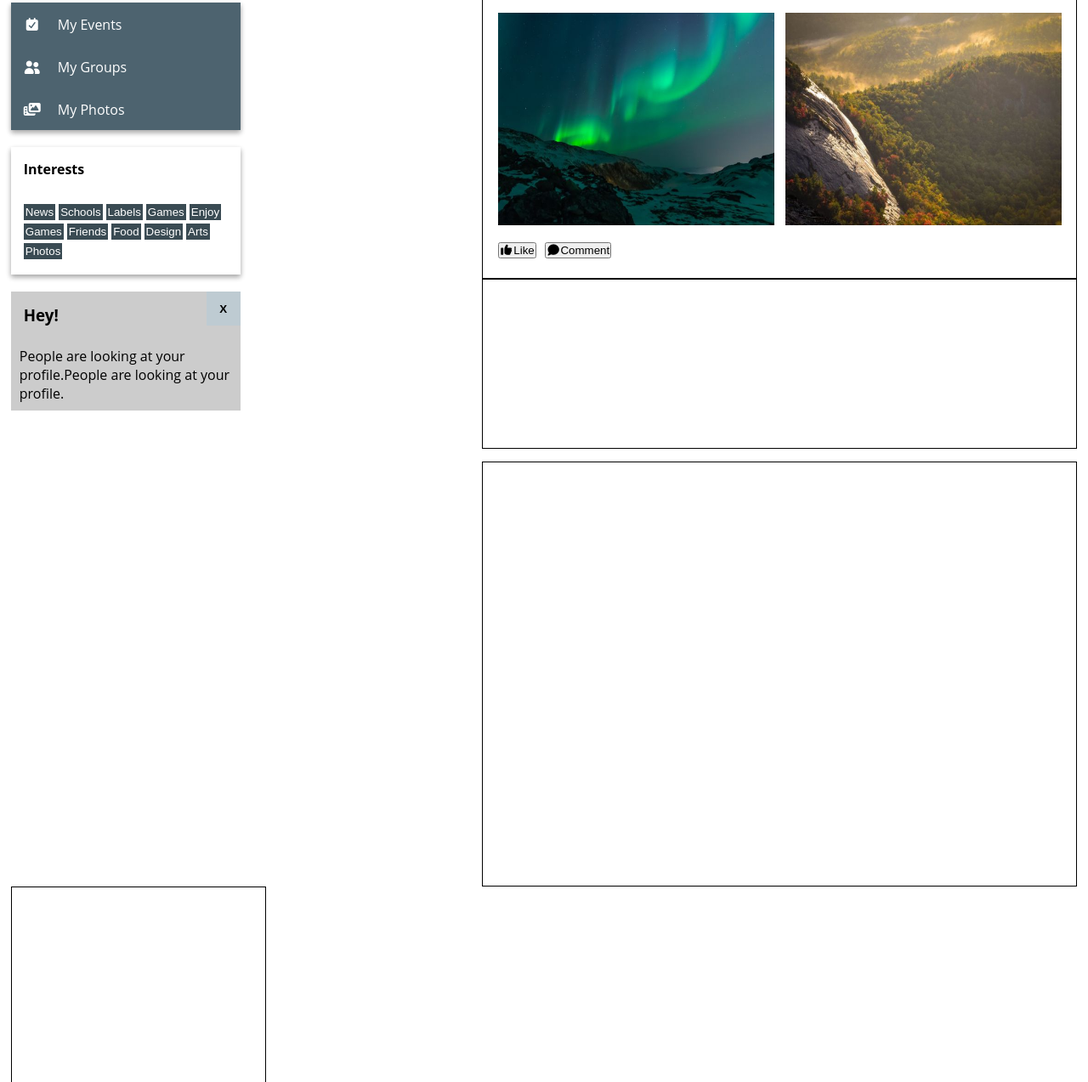
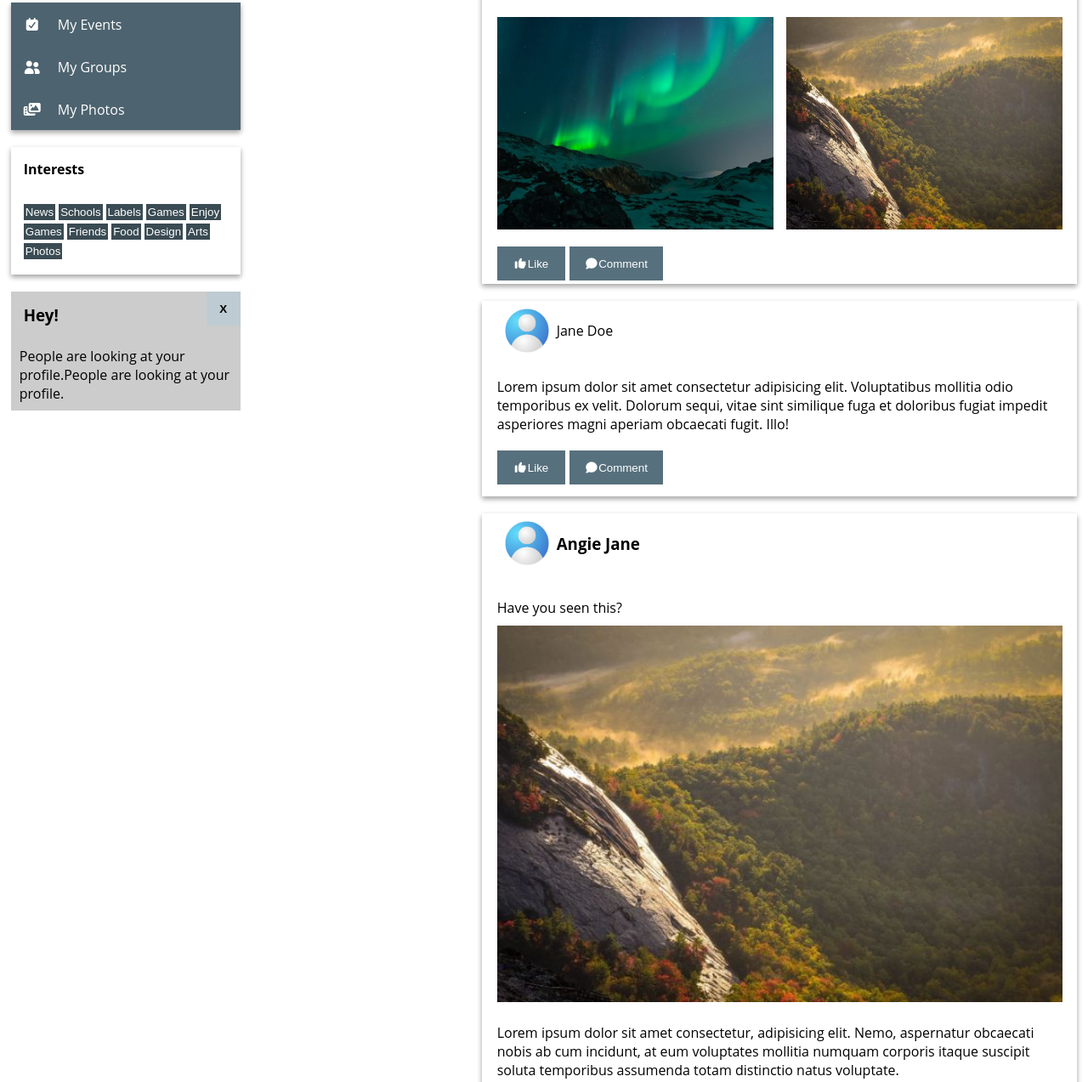
Before and after one commit to kirthick2004/New-pro-2, a plain HTML site: page index.html in a window 1280 px wide. Shown: the part 416-1689 px from the top of the page at 85% size. Drawn offline with Linux system fonts and the light colour scheme.

Commit message:
ID comment Comment

```diff
--- a/index.html
+++ b/index.html
@@ -238,14 +238,48 @@
                     </div>
 
                     <div class="jane">
-                        <div class="jane-doe">
+                        <div class="jane-doe1">
+                            <div class="jane-data">
+                                <div class="jane-profile">
+                                    <img src="user-circles-set_78370-4704.avif" alt="" class="jane-img">
+                                    <p >Jane Doe</p>
+                                </div>
+                                <p class="jane-paragraph">Lorem ipsum dolor sit amet consectetur adipisicing elit. Voluptatibus mollitia odio temporibus ex velit. Dolorum sequi, vitae sint similique fuga et doloribus fugiat impedit asperiores magni aperiam obcaecati fugit. Illo!</p>
 
+                                <div class="buttons">
+                            <button class="like"><i class="fa-solid fa-thumbs-up"></i>Like</button>
+                            <button class="comment"><i class="fa-solid fa-comment"></i>Comment</button>
+                        </div>
+
+                            </div>
                         </div>
                     </div>
 
-                    <div class="john">
-                        <div class="john-doe">
+                    <div class="john1">
+                        <div class="john-doe1">
+                            <div class="john-data">
+                                <div class="john-profile">
+                                    <img src="user-circles-set_78370-4704.avif" alt="" class="john-img">
+                                    <h3>Angie Jane</h3>
+                                </div>
+                                <p class="qus">
+                                    Have you seen this?
+                                </p>
+                                <img src="nature (1).jpg" alt="" class="nature1">
 
+
+                                <p class="para-three">
+                                    Lorem ipsum dolor sit amet consectetur, adipisicing elit. Nemo, aspernatur obcaecati nobis ab cum incidunt, at eum voluptates mollitia numquam corporis itaque suscipit soluta temporibus assumenda totam distinctio natus voluptate.
+                                </p>
+
+
+                                <div class="buttons">
+                            <button class="like"><i class="fa-solid fa-thumbs-up"></i>Like</button>
+                            <button class="comment"><i class="fa-solid fa-comment"></i>Comment</button>
+                        </div>
+
+
+                            </div>
                         </div>
                     </div>
 
--- a/style.css
+++ b/style.css
@@ -252,9 +252,9 @@
     width: 700px;
     height: 160px;
     display: flex;
-    flex-direction: column;
-    border: 1px solid;
-    margin-top: 19px;
+    /* flex-direction: column; */
+       box-shadow: rgba(0, 0, 0, 0.16) 0px 3px 6px, rgba(0, 0, 0, 0.23) 0px 3px 6px;
+    margin-top: 20px;
 }
 
 .post{
@@ -286,8 +286,8 @@
 .john{
     width: 700px;
     height: 500px;
-    border: 1px solid;
-    margin-top: 15px;
+       box-shadow: rgba(0, 0, 0, 0.16) 0px 3px 6px, rgba(0, 0, 0, 0.23) 0px 3px 6px;
+    margin-top: 20px;
 }
 .all-side{
     width: 100%;
@@ -323,19 +323,97 @@
 .buttons{
     display: flex;
     margin-top: 20px;
-    gap: 10px;
+
+    gap: 5px;
 }
 
+.like{
+    width: 80px;
+    height: 40px;
+    background-color: #57707d;
+    color: white;
+    cursor: pointer;
+    border: 0px;
+}
+.comment{
+    width: 110px;
+    height: 40px;
+    background-color: #57707d;
+    color: white;
+    cursor: pointer;
+    border: 0px;
+}
 
-
+.like:hover{
+    background-color: #becbd2;
+    color: black;
+}
+.comment:hover{
+    background-color: #becbd2;
+    color: black;
+}
 
 .jane{
     width: 700px;
-    height: 200px;
-    border: 1px solid;
+    height: 230px;
+       box-shadow: rgba(0, 0, 0, 0.16) 0px 3px 6px, rgba(0, 0, 0, 0.23) 0px 3px 6px;
+    margin-top: 20px;
+}
+.jane-doe1{
+    width: 100%;
 }
 
+.jane-data{
+    width: 95%;
+    margin: auto;
+}
+.jane-profile{
+    display: flex;
+    align-items: center;
+}
+.jane-img{
+    width: 70px;
+    height: 70px;
+}
+.jane-paragraph{
+    margin-top: 20px;
+}
 
+.john1{
+    width: 700px;
+    height: auto;
+       box-shadow: rgba(0, 0, 0, 0.16) 0px 3px 6px, rgba(0, 0, 0, 0.23) 0px 3px 6px;
+    margin-top: 20px;
+    margin-bottom: 20px;
+    padding-bottom: 20px;
+}
+.john-doe1{
+    width: 100%;
+}
+
+.john-data{
+    width: 95%;
+    margin: auto;
+}
+.john-profile{
+    display: flex;
+    align-items: center;
+}
+.john-img{
+    width: 70px;
+    height: 70px;
+}
+.qus{
+    margin-top: 30px;
+
+}
+.nature1{
+    width: 665px;
+    margin-top: 10px;
+}
+.para-three{
+    margin-top: 20px;
+}
 
 
 
```
